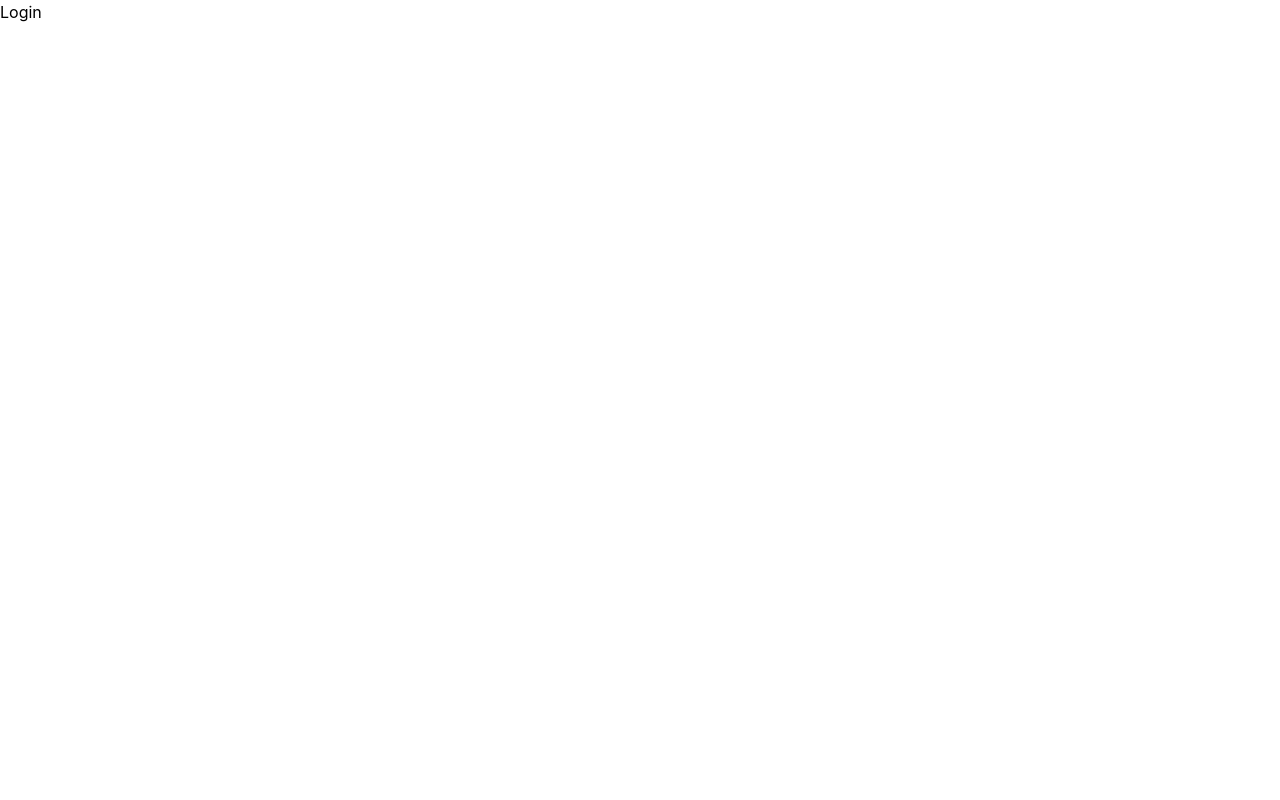
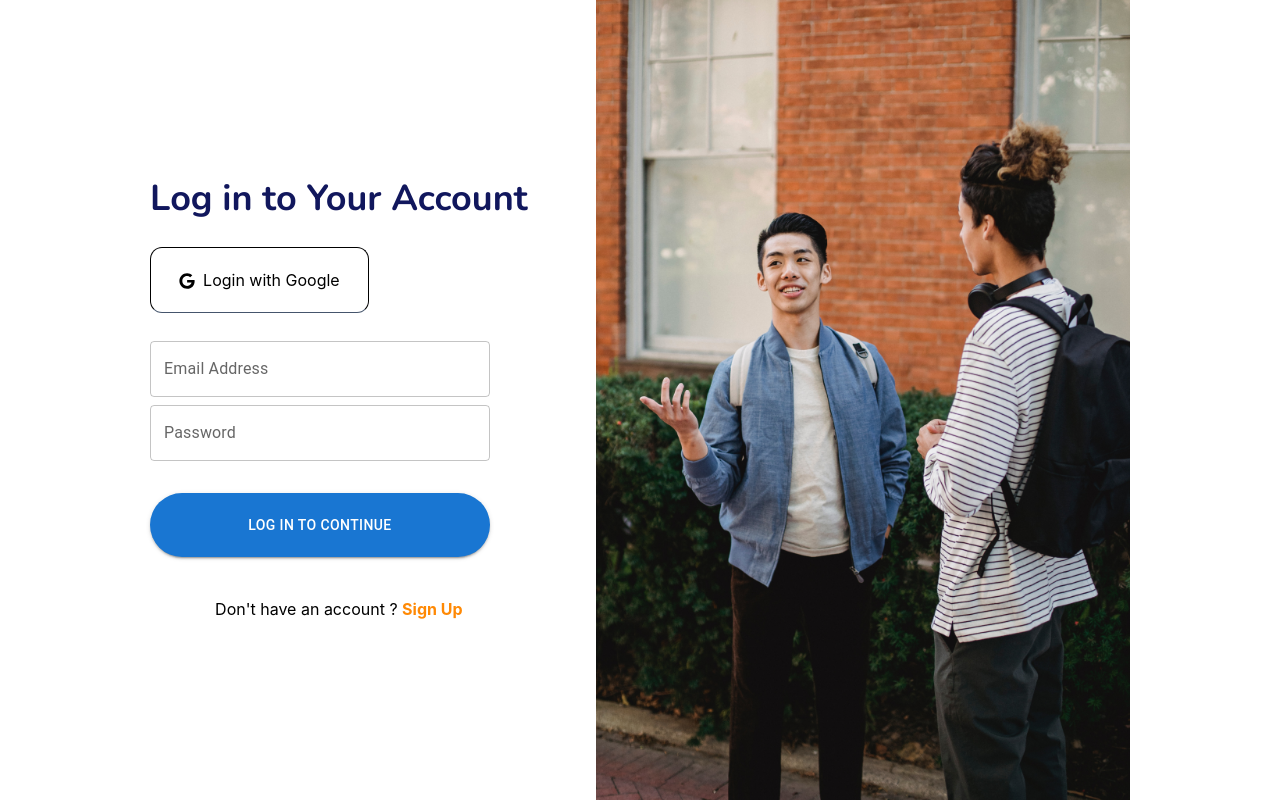
Before and after one commit to shahjalalrafid-dev/mini-chat-drift, a React (Vite) app: page /login in a window 1280 px wide. Built offline with nearby package versions, Linux system fonts and the light colour scheme.

Commit message:
Log in Page Validation Completed

```diff
--- a/package.json
+++ b/package.json
@@ -16,6 +16,7 @@
     "@tailwindcss/vite": "^4.3.3",
     "react": "^19.2.8",
     "react-dom": "^19.2.8",
+    "react-icons": "^5.7.0",
     "react-router-dom": "^7.18.4",
     "tailwindcss": "^4.3.3"
   },
--- a/src/pages/Login.jsx
+++ b/src/pages/Login.jsx
@@ -1,8 +1,107 @@
-import React from 'react'
+import React, { useState } from 'react'
+import TextField from '@mui/material/TextField';
+import Button from '@mui/material/Button';
+import RegistrationImage from '../assets/registration.png'
+import { FaGoogle } from "react-icons/fa";
+import { Link } from 'react-router-dom';
+const Login = () => {
 
-const Login = () => {
+  const [email, setEmail] = useState("");
+  const [password, setPassword] = useState("");
+
+  const [emailError, setEmailError] = useState("");
+  const [passwordError, setPasswordError] = useState("");
+
+  const emailRegex = /^[a-zA-Z0-9._%+-]+@[a-zA-Z0-9.-]+\.[a-zA-Z]{2,}$/
+  let lowerCase = /^(?=.*[a-z])/
+  let upperCase = /(?=.*[A-Z])/
+  let min = /[A-Za-z\d@$!%*?&]{8,}$/
+  let special = /(?=.*[@$!%*?&])/
+  let digit = /(?=.*\d)/
+  const handleSignUp = () => {
+    if (!email) {
+      setEmailError("Enter Your Email");
+    } else if (!emailRegex.test(email)) {
+      setEmailError("Enter Valid Email");
+    }
+
+    if (!password) {
+      setPasswordError("Enter Your Password")
+    } else if (!lowerCase.test(password)) {
+      setPasswordError("Ensure Lower Case");
+    }
+    else if (!upperCase.test(password)) {
+      setPasswordError("Ensure Upper Case");
+    }
+    else if (!min.test(password)) {
+      setPasswordError("Ensure At least 8 Letter");
+    }
+    else if (!special.test(password)) {
+      setPasswordError("Ensure special character");
+    }
+    else if (!digit.test(password)) {
+      setPasswordError("Ensure at least one digit");
+    }
+
+    if (email && password) {
+      console.log("created Account");
+    }
+  }
+  const handleEmail = (e) => {
+    setEmail(e.target.value);
+    setEmailError("");
+
+  }
+  const handlePassword = (e) => {
+    setPassword(e.target.value);
+    setPasswordError("")
+  }
+
+
+
+
+
+
+
   return (
-    <div>Login</div>
+    <div className='container mx-auto px-7'>
+      <div className='flex justify-center gap-17 lg:flex-row flex-col'>
+        <div className='my-auto'>
+          <h1 className='font-nunito font-bold text-4xl text-[#11175D] text-center lg:text-left'>Log in to Your Account</h1>
+          <button className='border border-b-slate-600 px-7 py-5 rounded-xl my-7 cursor-pointer'> <FaGoogle className='inline-block mr-2' />Login with Google</button>
+          <div className='w-[90%] lg:w-[90%]'>
+            <TextField onChange={handleEmail} className=' w-full' id="outlined-basic" label="Email Address" variant="outlined" />
+            {
+              emailError && <p className='bg-red-500 text-white py-2 px-1 rounded-sm'>{emailError}</p>
+
+            }
+
+
+
+          </div>
+
+          <div className='w-[90%] lg:w-[90%]'>
+            <TextField onChange={handlePassword} className=' mt-2! w-full' id="outlined-basic" label="Password" variant="outlined" />
+            {
+              passwordError && <p className='bg-red-500 text-white py-2 px-1 rounded-sm'>{passwordError}</p>
+
+            }
+          </div>
+
+
+          <Button variant="contained" className='w-[90%]! mt-8!  py-5! rounded-full!' onClick={handleSignUp}>Log in to Continue</Button>
+
+
+          <p className='mt-10 text-center '>Don't have an account ? <Link to= '/' ><span className='text-orange-400 font-bold cursor-pointer' >Sign Up</span> </Link> </p>
+        </div>
+        <div>
+          <img className='w-full h-screen object-cover' src={RegistrationImage} alt="Registration Image" />
+        </div>
+
+      </div>
+
+
+    </div>
   )
 }
 
--- a/src/pages/Registration.jsx
+++ b/src/pages/Registration.jsx
@@ -1,9 +1,70 @@
-import React from 'react'
+import React, { useState } from 'react'
 import TextField from '@mui/material/TextField';
 import Button from '@mui/material/Button';
 import RegistrationImage from '../assets/registration.png'
+import { Link } from 'react-router-dom';
 
 const Registration = () => {
+
+    const [email, setEmail] = useState("");
+    const [password, setPassword] = useState("");
+    const [name, setName] = useState("");
+    const [emailError, setEmailError] = useState("");
+    const [passwordError, setPasswordError] = useState("");
+    const [nameError, setNameError] = useState("");
+    const emailRegex = /^[a-zA-Z0-9._%+-]+@[a-zA-Z0-9.-]+\.[a-zA-Z]{2,}$/
+    let lowerCase = /^(?=.*[a-z])/
+    let upperCase = /(?=.*[A-Z])/
+    let min = /[A-Za-z\d@$!%*?&]{8,}$/
+    let special = /(?=.*[@$!%*?&])/
+    let digit = /(?=.*\d)/
+    const handleSignUp = () => {
+        if(!email){
+            setEmailError("Enter Your Email");
+        }else if (!emailRegex.test(email)) {
+            setEmailError("Enter Valid Email");
+        }
+
+        if(!password){
+            setPasswordError("Enter Your Password")
+        }else if (!lowerCase.test(password)){
+            setPasswordError("Ensure Lower Case");
+        }
+        else if (!upperCase.test(password)){
+            setPasswordError("Ensure Upper Case");
+        }
+        else if (!min.test(password)){
+            setPasswordError("Ensure At least 8 Letter");
+        }
+        else if (!special.test(password)){
+            setPasswordError("Ensure special character");
+        }
+        else if (!digit.test(password)){
+            setPasswordError("Ensure at least one digit");
+        }
+        if(!name){
+            setNameError("Enter Your Name")
+        }
+        if(email && name && password ){
+            console.log("created Account");
+        }
+    }
+    const handleEmail = (e) => {
+        setEmail(e.target.value);
+        setEmailError("");
+
+    }
+    const handlePassword = (e) => {
+        setPassword(e.target.value);
+        setPasswordError("")
+    }
+    const handleName = (e) => {
+        setName(e.target.value)
+        setNameError("");
+    }
+
+
+
   return (
     <div className='container mx-auto px-7'>
         <div className='flex justify-center gap-17 lg:flex-row flex-col'>
@@ -11,20 +72,35 @@ const Registration = () => {
                 <h1 className='font-nunito font-bold text-4xl text-[#11175D] text-center lg:text-left'>Get started with easily register</h1>
                 <h4 className='font-nunito font-normal text-xl text-[#000000] opacity-50 mt-4 mb-10 text-center lg:text-left'>Free register and you can enjoy it</h4>
                 <div className='w-[90%] lg:w-[90%]'>
-                    <TextField className=' mb-8! w-full' id="outlined-basic" label="Email Address" variant="outlined" />
+                    <TextField onChange={handleEmail} className=' w-full' id="outlined-basic" label="Email Address" variant="outlined" />
+                    {
+                        emailError && <p className='bg-red-500 text-white py-2 px-1'>{emailError}</p>
+
+                    }
+
+
+
                 </div>
 
                 <div className='w-[90%] lg:w-[90%]'>
-                <TextField className=' mb-8! w-full' id="outlined-basic" label="Password" variant="outlined" />
+                <TextField onChange={handlePassword} className=' mt-2! w-full' id="outlined-basic" label="Password" variant="outlined" />
+                {
+                        passwordError && <p className='bg-red-500 text-white py-2 px-1'>{passwordError}</p>
+
+                }
                 </div>
                 <div className='w-[90%] lg:w-[90%]'>
-                <TextField className=' w-full mb-8!' id="outlined-basic" label="Full Name" variant="outlined" />
+                <TextField onChange={handleName} className=' w-full mt-2! ' id="outlined-basic" label="Full Name" variant="outlined" />
+                {
+                        nameError && <p className='bg-red-500 text-white py-2 px-1'>{nameError}</p>
+
+                }
                 </div>
 
-                <Button variant="contained" className='w-[90%]! py-5! rounded-full!'>Sign Up</Button>
+                <Button variant="contained" className='w-[90%]! mt-8!  py-5! rounded-full!' onClick={handleSignUp}>Sign Up</Button>
 
 
-                <p className='mt-10 text-center '>Already have an account ? <span className='text-orange-400 font-bold cursor-pointer' >Sign In</span> </p>
+                <p className='mt-10 text-center '>Already have an account ? <Link to = '/login' ><span className='text-orange-400 font-bold cursor-pointer' >Sign In</span></Link>  </p>
             </div>
             <div>
                 <img className='w-full h-screen object-cover' src= {RegistrationImage} alt="Registration Image" />
```
Also changed, not shown: 1 other file (tests, documents, lock files or other folders).
